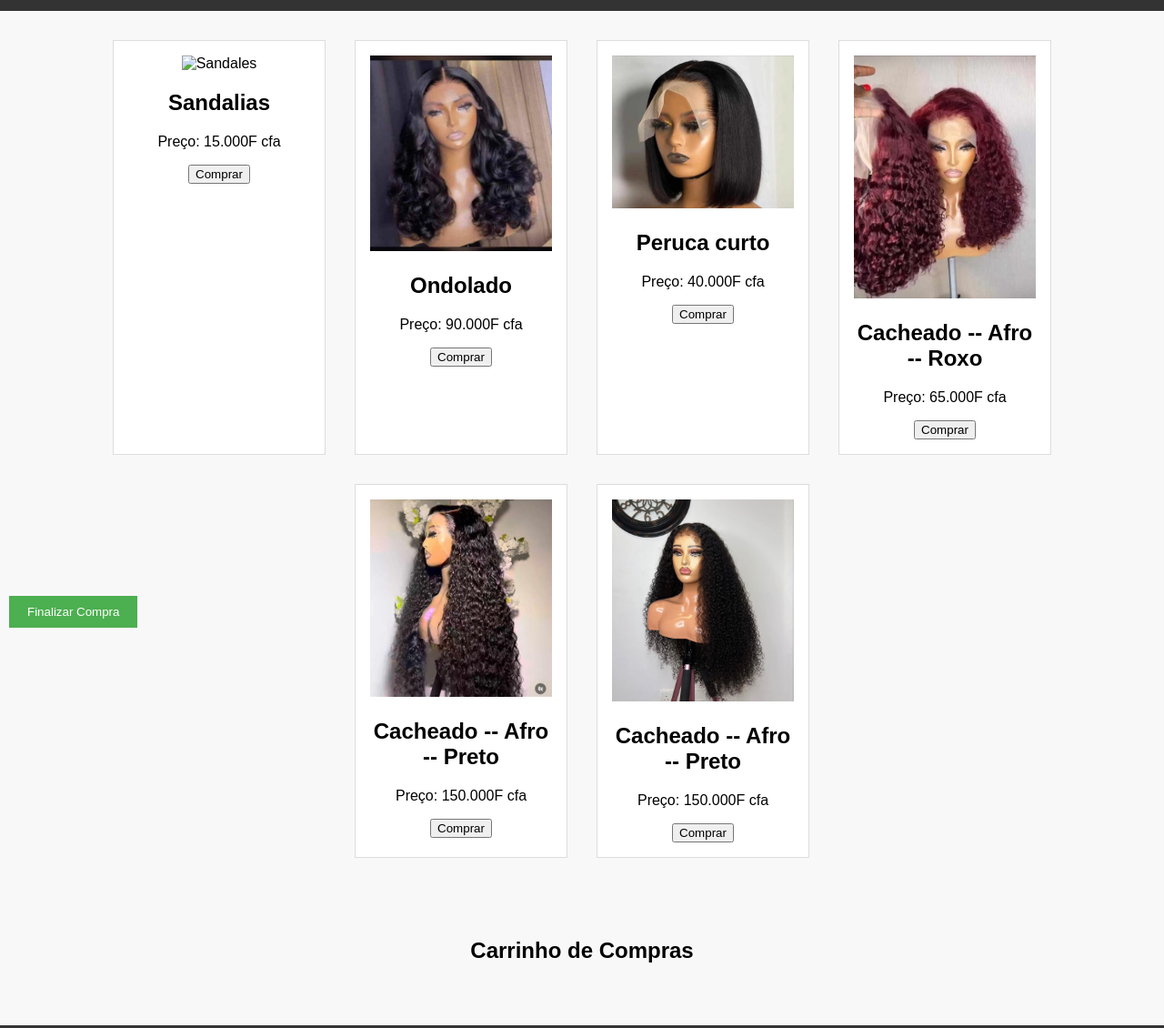
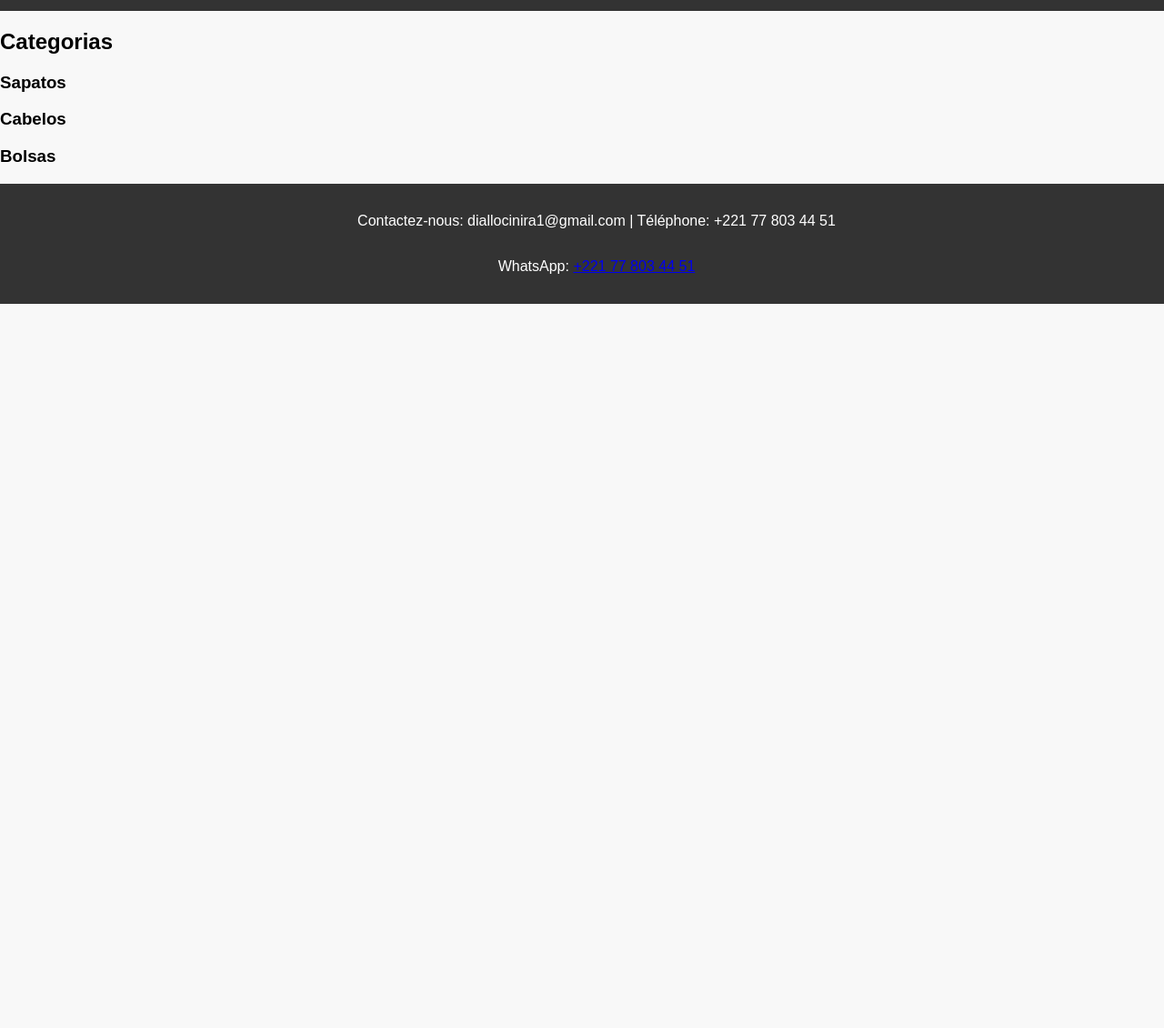
Before and after one commit to baciro/Ladiess-shopping.com, a plain HTML site: page index.html in a window 1280 px wide. Shown: the part 100-1230 px from the top of the page at 91% size. After the commit the page ends 800 px from the top, so only its background shows below. Drawn offline with Linux system fonts and the light colour scheme.

Commit message:
Update index.html

```diff
--- a/index.html
+++ b/index.html
@@ -1,9 +1,9 @@
 <!DOCTYPE html>
-<html lang="en">
+<html lang="pt">
 <head>
     <meta charset="UTF-8">
     <meta name="viewport" content="width=device-width, initial-scale=1.0">
-    <title>Ladiess shopping</title>
+    <title>Ladiess Shopping</title>
     <link rel="stylesheet" href="styles/main.css">
 </head>
 <body>
@@ -11,62 +11,24 @@
         <h1>Welcome to Ladiess-shopping</h1>
     </header>
     <main>
-        <section id="products">
-            <div class="product" data-name="Sandalias" data-price="15000" data-image="images/IMG-20240618-WA0047.jpg">
-                <img src="images/IMG-20240618-WA0047.jpg" alt="Sandales">
-                <h2>Sandalias</h2>
-                <p>Preço: 15.000F cfa</p>
-                <button class="buy-btn">Comprar</button>
+        <section id="categories">
+            <h2>Categorias</h2>
+            <div class="category" data-category="sapatos">
+                <h3>Sapatos</h3>
             </div>
-            <div class="product" data-name="Ondolado" data-price="90000" data-image="images/IMG-20240618-WA0051.jpg">
-                <img src="images/IMG-20240618-WA0051.jpg" alt="Produit 2">
-                <h2>Ondolado</h2>
-                <p>Preço: 90.000F cfa</p>
-                <button class="buy-btn">Comprar</button>
+            <div class="category" data-category="cabelos">
+                <h3>Cabelos</h3>
             </div>
-            <div class="product" data-name="Peruca curto" data-price="40000" data-image="images/IMG-20240618-WA0059.jpg">
-                <img src="images/IMG-20240618-WA0059.jpg" alt="Produit 3">
-                <h2>Peruca curto</h2>
-                <p>Preço: 40.000F cfa</p>
-                <button class="buy-btn">Comprar</button>
+            <div class="category" data-category="bolsas">
+                <h3>Bolsas</h3>
             </div>
-            <div class="product" data-name="Cacheado -- Afro -- Roxo" data-price="65000" data-image="images/IMG-20240618-WA0057.jpg">
-                <img src="images/IMG-20240618-WA0057.jpg" alt="Produit 4">
-                <h2>Cacheado -- Afro -- Roxo</h2>
-                <p>Preço: 65.000F cfa</p>
-                <button class="buy-btn">Comprar</button>
-            </div>
-            <div class="product" data-name="Cacheado -- Afro -- Preto" data-price="150000" data-image="images/IMG-20240618-WA0058.jpg">
-                <img src="images/IMG-20240618-WA0058.jpg" alt="Produit 5">
-                <h2>Cacheado -- Afro -- Preto</h2>
-                <p>Preço: 150.000F cfa</p>
-                <button class="buy-btn">Comprar</button>
-            </div>
-            <div class="product" data-name="Cacheado -- Afro -- Preto 2" data-price="150000" data-image="images/Cachiado  --  Afro.jpg">
-                <img src="images/Cachiado  --  Afro.jpg" alt="Produit 8">
-                <h2>Cacheado -- Afro -- Preto</h2>
-                <p>Preço: 150.000F cfa</p>
-                <button class="buy-btn">Comprar</button>
-            </div>
-        </section>
-        <section id="cart">
-            <h2>Carrinho de Compras</h2>
-            <ul id="cart-items"></ul>
         </section>
     </main>
     <footer>
-        <button id="checkout-btn">Finalizar Compra</button>
         <p>Contactez-nous: diallocinira1@gmail.com | Téléphone: +221 77 803 44 51</p>
         <p>WhatsApp: <a href="https://wa.me/221778034451" target="_blank">+221 77 803 44 51</a></p>
     </footer>
 
-    <!-- Modal Structure -->
-    <div id="myModal" class="modal">
-        <span class="close">&times;</span>
-        <img class="modal-content" id="img01">
-        <div id="caption"></div>
-    </div>
-
     <script src="scripts/main.js"></script>
 </body>
 </html>
```
